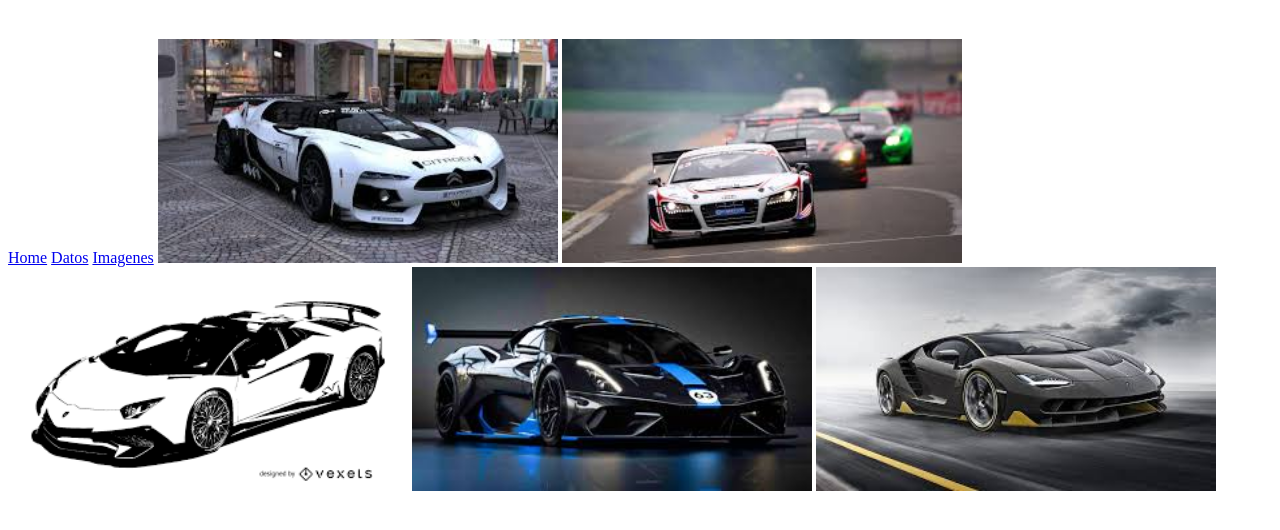
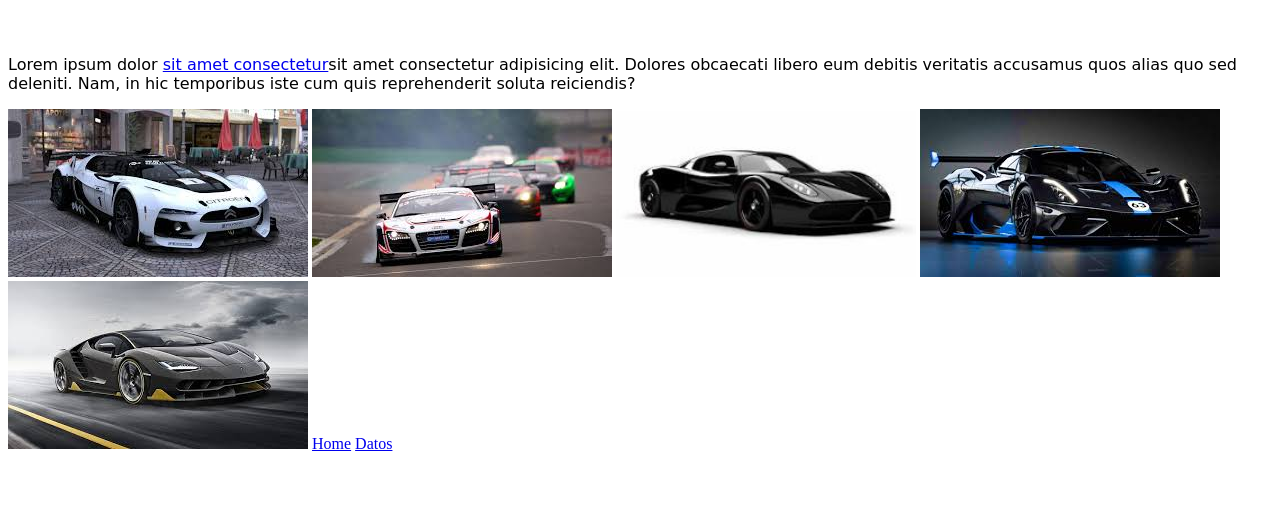
Before and after one commit to Darcy0608/PROYECT_03, a plain HTML site: page imagen.html in a window 1280 px wide. Shown: the part 68-598 px from the top of the page. Drawn offline with Linux system fonts and the light colour scheme.

Commit message:
index.html version 02

```diff
--- a/imagen.html
+++ b/imagen.html
@@ -5,17 +5,17 @@
     <meta name="viewport" content="width=device-width, initial-scale=1.0">
     <title>Imagenes</title>
 </head>
-<h1 style="color: blueviolet; font-family: cursive; font-size: 36px; text-align: center;">Imagenes</h1>
 <body>
-<br>
-    <a href="index.html">Home</a>
+   <h1 style="color: blueviolet; font-family: cursive; font-size: 36px; text-align: center;">Imagenes</h1>
+    <br>
+    <p style="font-family: cursive;">Lorem ipsum dolor <a href="/index.html">sit amet consectetur</a>sit amet consectetur adipisicing elit. Dolores obcaecati libero eum debitis veritatis accusamus quos alias quo sed deleniti. Nam, in hic temporibus iste cum quis reprehenderit soluta reiciendis?</p>
+    <img src="/Imagenes/Imagen 01.jpeg" alt="Carro" title="Auto de carreras" width="300px">
+    <img src="/Imagenes/Imagen 02.jpeg" alt="Carro" title="Auto de carreras" width="300px">
+    <img src="/Imagenes/Imagen 03.jpeg" alt="Carro" title="Auto de carreras" width="300px">
+    <img src="/Imagenes/Imagen 04.jpeg" alt="Carro" title="Auto de carreras" width="300px">
+    <img src="/Imagenes/Imagen 05.jpeg" alt="Carro" title="Auto de carreras" width="300px">
+<a href="index.html">Home</a>
     <a href="datos.html">Datos</a>
-    <a href="imagen.html">Imagenes</a>
-    <img src="/Imagenes/Imagen 01.jpeg" alt="Carro" title="Auto de carreras" width="400px">
-    <img src="/Imagenes/Imagen 02.jpeg" alt="Carro" title="Auto de carreras" width="400px">
-    <img src="/Imagenes/Imagen 03.png" alt="Carro" title="Auto de carreras" width="400px">
-    <img src="/Imagenes/Imagen 04.jpeg" alt="Carro" title="Auto de carreras" width="400px">
-    <img src="/Imagenes/Imagen 05.jpeg" alt="Carro" title="Auto de carreras" width="400px">
 
 </body>
 </html>
```
Also changed, not shown: datos.html (+2 -1 lines), index.html (+7 -6 lines), Imagenes/Imagen 03.jpeg (added), Imagenes/Imagen 03.png (deleted).
